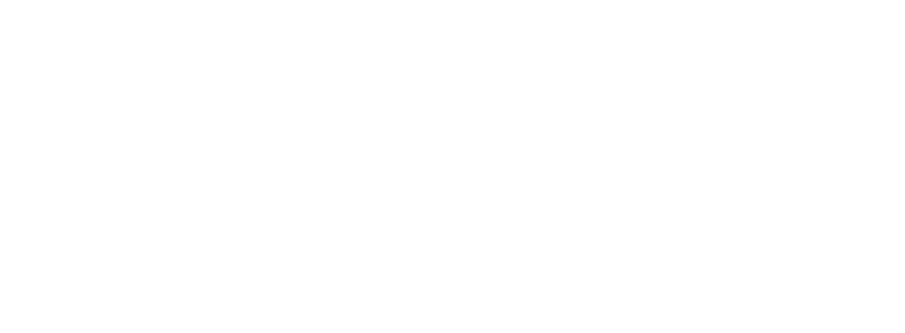
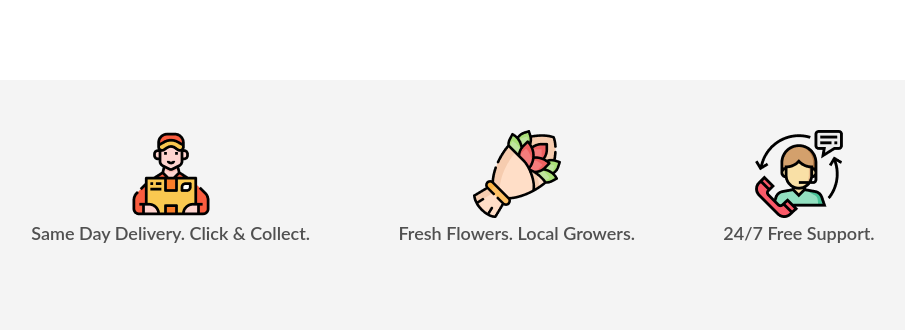
Before and after one commit to jahidhasan6676/flower-shop-projects, a plain HTML site: page index.html in a window 1280 px wide. Shown: the whole page, without its empty margins (187-1092 px from the left). Drawn offline with Linux system fonts and the light colour scheme.

Commit message:
added the header part desing

```diff
--- a/index.html
+++ b/index.html
@@ -4,9 +4,27 @@
     <meta charset="UTF-8">
     <meta name="viewport" content="width=device-width, initial-scale=1.0">
     <title>Flower shop projects</title>
+    <link rel="stylesheet" href="styles/style.css">
 </head>
 <body>
     <header>
+        <section class="header">
+            <div class="man">
+                <div class="computer-man">
+                    <img src="Flower Asset/computer man.png">
+                    <p>Same Day Delivery. Click & Collect.</p>
+                </div>
+                <div class="foler-tora">
+                    <img src="Flower Asset/foler tora.png">
+                    <p>Fresh Flowers. Local Growers.</p>
+                </div>
+                <div class="call-man">
+                    <img src="Flower Asset/call man.png">
+                    <p>24/7 Free Support.</p>
+                </div>
+            </div>
+
+        </section>
 
     </header>
     <main>
--- a/styles/style.css
+++ b/styles/style.css
@@ -0,0 +1,33 @@
+*{
+    box-sizing: border-box;
+    margin:0;
+    padding:0;
+}
+.header{
+    width:1020px;
+    height:250px;
+    margin:0 auto;
+    margin-top:80px;
+    border-radius: 8px;
+    background: rgba(39, 39, 39, 0.05);
+
+}
+.man{
+    display:flex;
+    justify-content: space-evenly;
+    margin-top:60px;
+    text-align: center;
+
+
+}
+.man img{
+    /* margin-left:30px; */
+    margin-top:50px;
+}
+.man p{
+    color: rgba(39, 39, 39, 0.8);
+    font-family: Lato;
+    font-size: 18px;
+    font-weight: 600;
+
+}
```
Also changed, not shown: Flower Asset/call man.png (renamed from Flower Asset/Group 59.png), Flower Asset/computer man.png (renamed from Flower Asset/Group 57.png), Flower Asset/foler tora.png (renamed from Flower Asset/Group 58.png).
